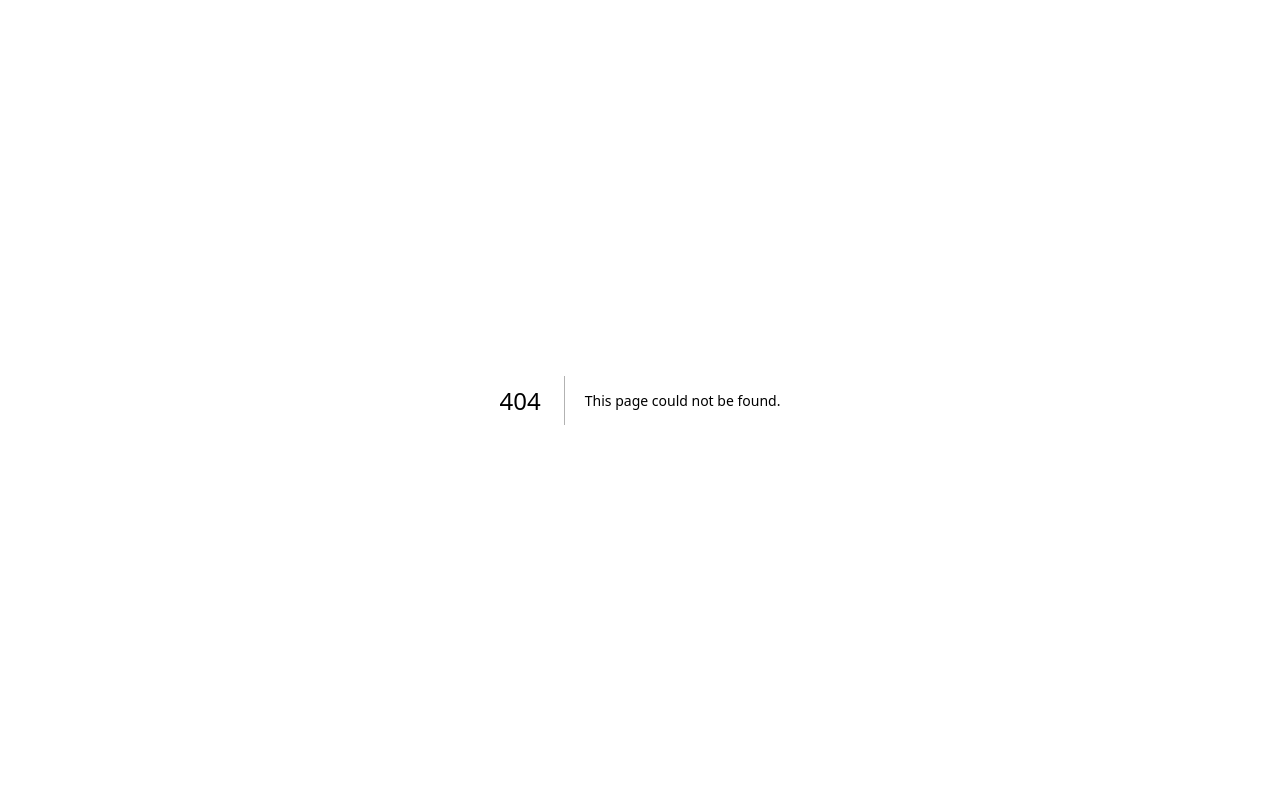
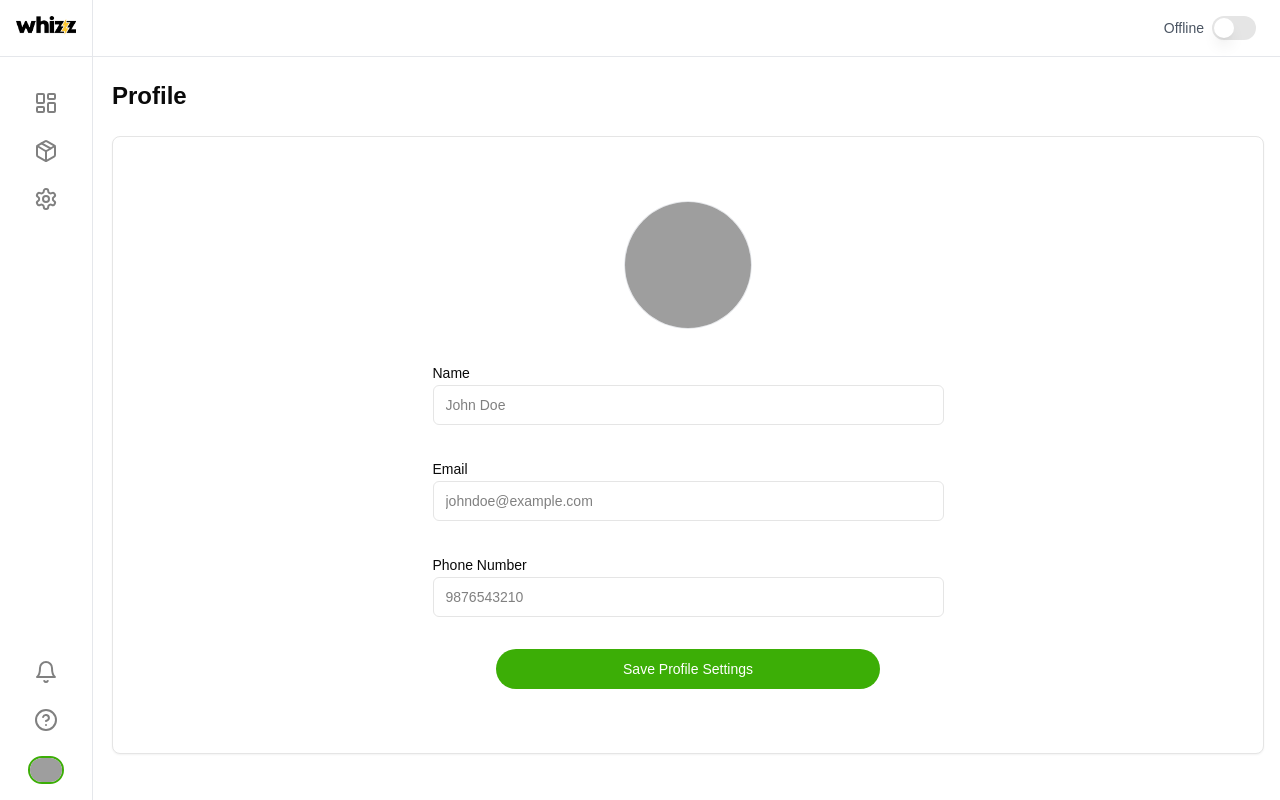
Before and after one commit to vedantbhamare-11/whizz-dashboard, a Next.js app: page /profile in a window 1280 px wide. Before the commit this address had no page. Built offline with nearby package versions, Linux system fonts and the light colour scheme; grey boxes are pictures that could not be loaded.

Commit message:
added the profile page

```diff
--- /dev/null
+++ b/src/app/profile/page.tsx
@@ -0,0 +1,122 @@
+"use client";
+
+import Header from "@/components/layout/Header";
+import Sidebar from "@/components/layout/Sidebar";
+import { Card } from "@/components/ui/card";
+import { Button } from "@/components/ui/button";
+import { Input } from "@/components/ui/input";
+import { Label } from "@/components/ui/label";
+import { useState } from "react";
+import { useSelector, useDispatch } from "react-redux";
+import { RootState } from "@/redux/store";
+import { updateProfile } from "@/redux/profileSlice";
+
+const ProfilePage = () => {
+  const dispatch = useDispatch();
+  const profile = useSelector((state: RootState) => state.profile);
+
+  const [formData, setFormData] = useState(profile);
+  const [profilePic, setProfilePic] = useState<string | null>(
+    "https://images.pexels.com/photos/415829/pexels-photo-415829.jpeg?auto=compress&cs=tinysrgb&w=800"
+  );
+
+  const handleChange = (e: React.ChangeEvent<HTMLInputElement>) => {
+    const { name, value } = e.target;
+    setFormData((prev) => ({ ...prev, [name]: value }));
+  };
+
+  const handleFileChange = (e: React.ChangeEvent<HTMLInputElement>) => {
+    const file = e.target.files?.[0];
+    if (file) {
+      const reader = new FileReader();
+      reader.onloadend = () => setProfilePic(reader.result as string);
+      reader.readAsDataURL(file);
+    }
+  };
+
+  const handleSave = () => {
+    dispatch(updateProfile(formData));
+    console.log("Profile Saved:", { ...formData, profilePic });
+  };
+
+  return (
+    <div className="flex h-screen">
+      <Sidebar />
+      <div className="flex-1 flex flex-col">
+        <Header />
+        <main className="flex-1 p-4 mt-[4rem] ml-[6rem]">
+          <h1 className="text-2xl font-bold mb-6">Profile</h1>
+          <div className="mt-6 w-full mx-auto">
+            <Card className="p-16 flex items-center justify-center rounded-lg shadow-sm">
+              <div className="flex w-1/2 h-auto space-y-8 flex-col items-center">
+                <label htmlFor="profile-pic" className="cursor-pointer">
+                  <div className="relative">
+                    <img
+                      src={profilePic || "https://via.placeholder.com/150"}
+                      alt="Profile Preview"
+                      className="w-32 h-32 rounded-full object-cover border border-gray-200"
+                    />
+                    <div className="absolute inset-0 flex items-center justify-center bg-black bg-opacity-30 rounded-full opacity-0 hover:opacity-100 transition-opacity">
+                      <span className="text-white text-sm">Change</span>
+                    </div>
+                  </div>
+                  <input
+                    id="profile-pic"
+                    type="file"
+                    accept="image/*"
+                    onChange={handleFileChange}
+                    className="hidden"
+                  />
+                </label>
+
+                <div className="w-full space-y-8">
+                  <div>
+                    <Label htmlFor="name">Name</Label>
+                    <Input
+                      id="name"
+                      type="text"
+                      name="name"
+                      value={formData.name}
+                      onChange={handleChange}
+                      className="text-[#808080]"
+                    />
+                  </div>
+                  <div>
+                    <Label htmlFor="email">Email</Label>
+                    <Input
+                      id="email"
+                      type="email"
+                      name="email"
+                      value={formData.email}
+                      onChange={handleChange}
+                      className="text-[#808080]"
+                    />
+                  </div>
+                  <div>
+                    <Label htmlFor="phone">Phone Number</Label>
+                    <Input
+                      id="phone"
+                      type="tel"
+                      name="phone"
+                      value={formData.phone}
+                      onChange={handleChange}
+                      className="text-[#808080]"
+                    />
+                  </div>
+                </div>
+                <Button
+                  onClick={handleSave}
+                  className="rounded-full w-[75%] bg-[#3CAE06] text-white hover:bg-green-700"
+                >
+                  Save Profile Settings
+                </Button>
+              </div>
+            </Card>
+          </div>
+        </main>
+      </div>
+    </div>
+  );
+};
+
+export default ProfilePage;
```
